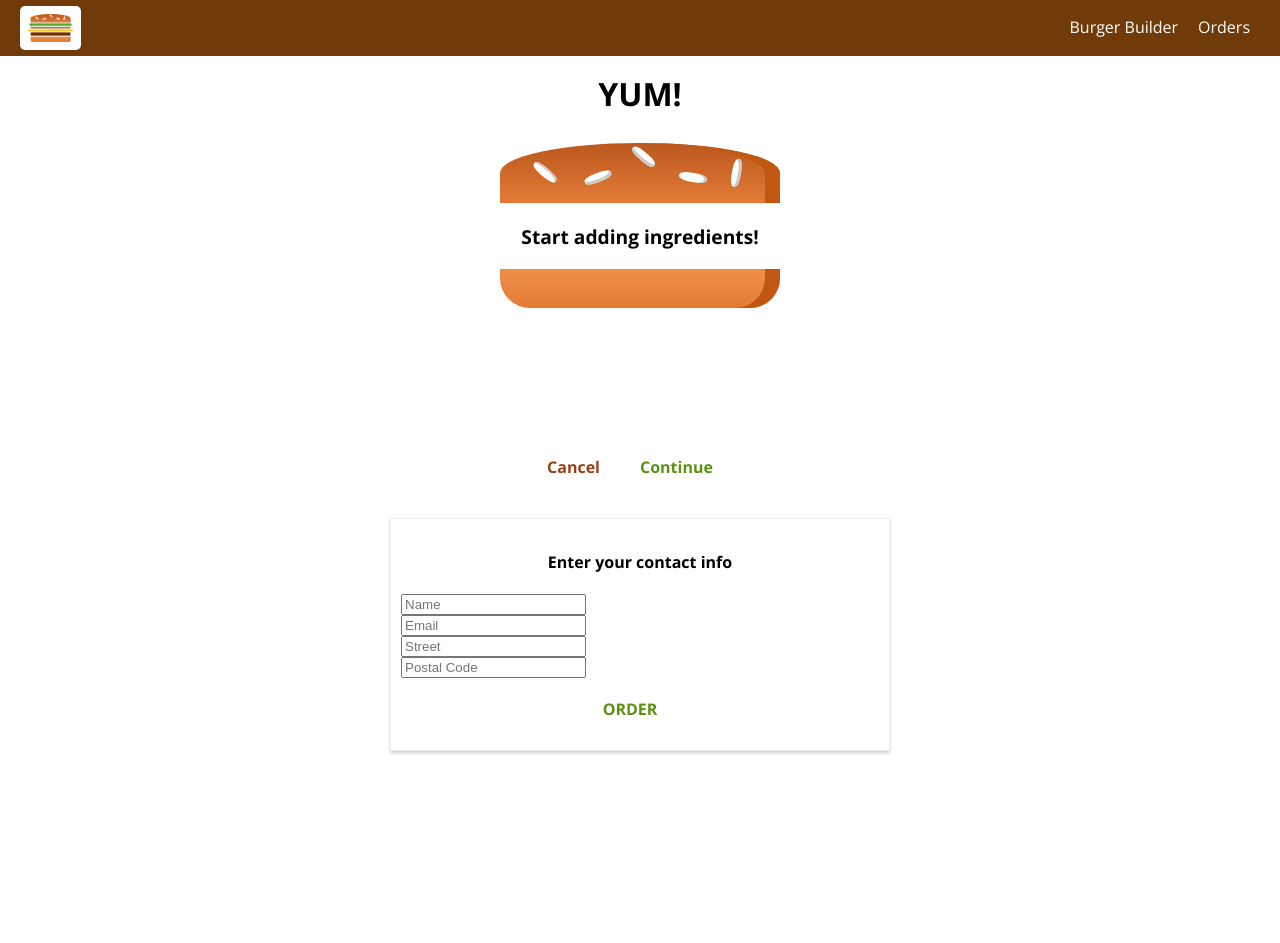
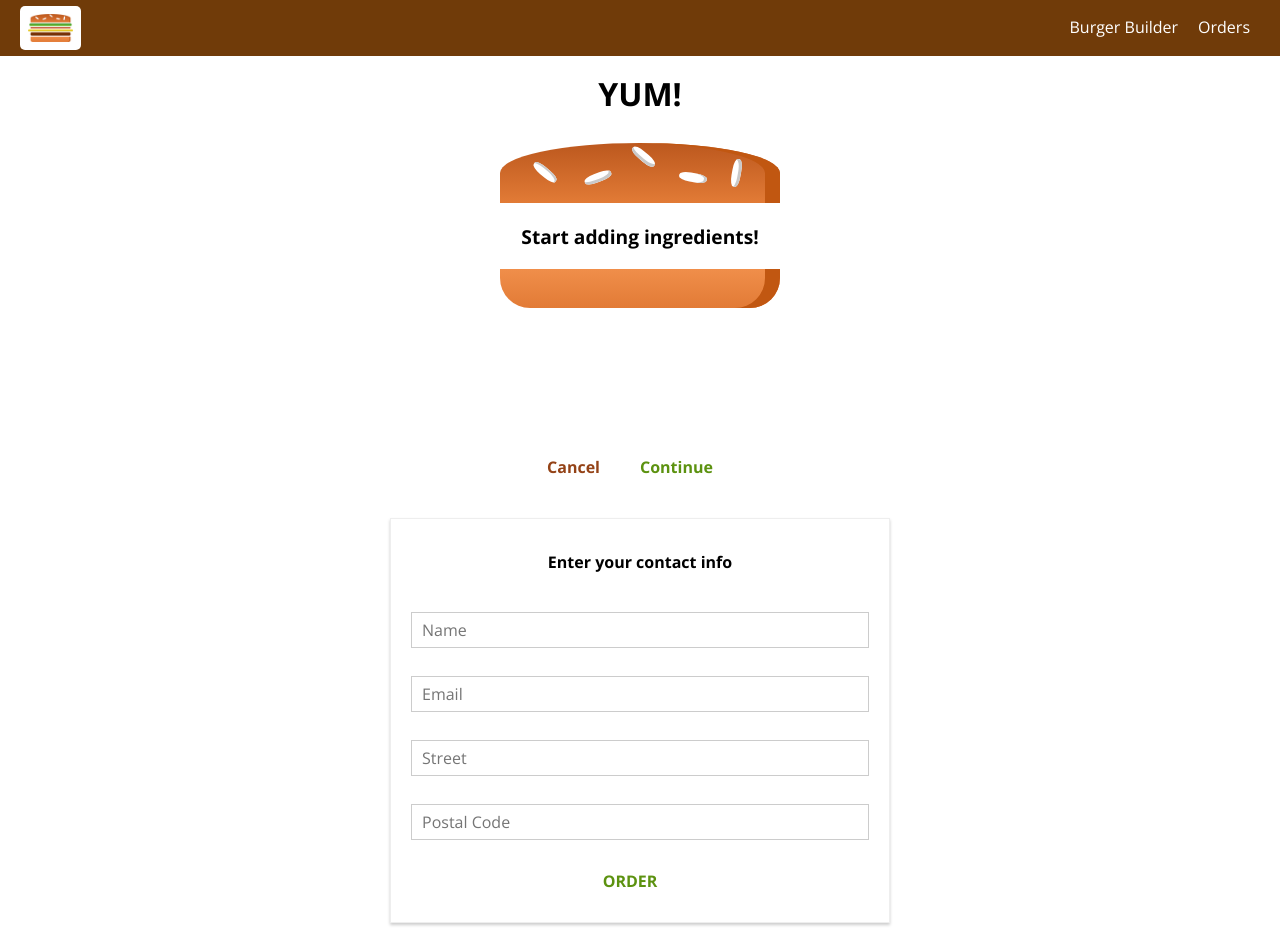
Before and after one commit to rdebeer1/burger-builder, a React app: page /checkout in a window 1280 px wide. Both pictures are taken after a click on the button "Continue". Before the commit the page ends 800 px from the top, so only its background shows below. Built offline with nearby package versions, Linux system fonts and the light colour scheme.

Commit message:
creates a custom input component

```diff
--- /dev/null
+++ b/src/components/UI/Input/Input.css
@@ -0,0 +1,27 @@
+.Input {
+  width: 100%;
+  padding: 10px;
+  box-sizing: border-box;
+}
+
+.Label {
+  font-weight: bold;
+  display: block;
+  margin-bottom: 8px;
+}
+
+.InputElement {
+  outline: none;
+  border: 1px solid #ccc;
+  background-color: white;
+  font: inherit;
+  padding: 6px 10px;
+  display: block;
+  width: 100%;
+  box-sizing: border-box;
+}
+
+.InputElement:focus {
+  outline: none;
+  background-color: #ccc;
+}
--- /dev/null
+++ b/src/components/UI/Input/Input.js
@@ -0,0 +1,29 @@
+import React from 'react';
+
+import classes from './Input.css'
+
+const input = (props) => {
+  let inputElement = null;
+
+  switch (props.inputtype) {
+    case ('input'):
+      inputElement = <input className={classes.InputElement} {...props} />;
+      break;
+    case ('textarea'):
+      inputElement = <textarea className={classes.InputElement} {...props} />;
+      break;
+    default:
+      inputElement = <input className={classes.InputElement} {...props} />;
+  }
+
+  return (
+    <div className={classes.Input}>
+      <label className={classes.Label}>
+        {props.label}
+      </label>
+      {inputElement}
+    </div>
+  );
+};
+
+export default input;
--- a/src/containers/Checkout/ContactData/ContactData.css
+++ b/src/containers/Checkout/ContactData/ContactData.css
@@ -8,10 +8,6 @@
   box-sizing: border-box;
 }
 
-.Input {
-  display: block;
-}
-
 @media (min-width: 600px) {
   .ContactData {
     width: 500px;
--- a/src/containers/Checkout/ContactData/ContactData.js
+++ b/src/containers/Checkout/ContactData/ContactData.js
@@ -2,7 +2,8 @@
 
 import axios from '../../../axios-orders';
 import Button from '../../../components/UI/Button/Button';
-import Spinner from '../../../components/UI/Spinner/Spinner'
+import Spinner from '../../../components/UI/Spinner/Spinner';
+import Input from '../../../components/UI/Input/Input';
 import classes from './ContactData.css';
 
 class ContactData extends Component {
@@ -52,11 +53,29 @@
   render () {
     let form = (
       <form>
-        <input className={classes.Input} type='text' name='name' placeholder="Name" />
-        <input className={classes.Input} type='text' name='email' placeholder="Email" />
-        <input className={classes.Input} type='text' name='street' placeholder="Street" />
-        <input className={classes.Input} type='text' name='postal' placeholder="Postal Code" />
-        <Button btnType='Success' clicked={this.orderHandler}>ORDER</Button>
+        <Input
+          inputtype='input'
+          type='text'
+          name='name'
+          placeholder="Name" />
+        <Input
+          inputtype='input'
+          type='text'
+          name='email'
+          placeholder="Email" />
+        <Input
+          inputtype='input'
+          type='text'
+          name='street'
+          placeholder="Street" />
+        <Input
+          inputtype='input'
+          type='text'
+          name='postal'
+          placeholder="Postal Code" />
+        <Button
+          btnType='Success'
+          clicked={this.orderHandler}>ORDER</Button>
       </form>
     );
     if (this.state.loading) {
```
